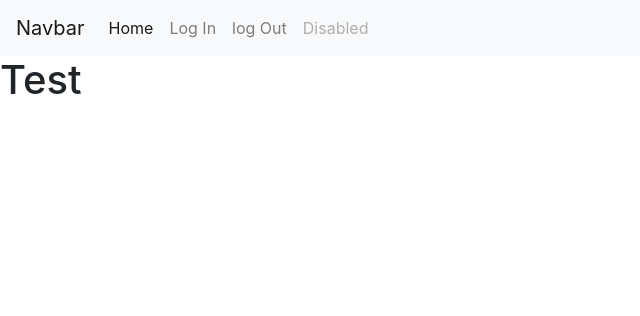
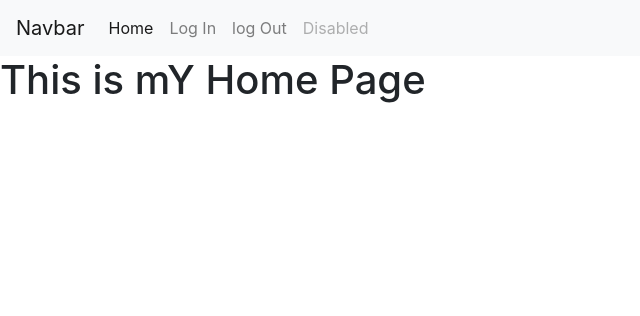
Before and after one commit to zee-ham-su/basic-_flask_-app, a Flask app: page / in a window 1280 px wide. Shown: the top 316 px of the page, without its empty margins (0-640 px from the left). Run offline with Flask 3, Linux system fonts and the light colour scheme.

Commit message:
Update index.html and login.html templates

```diff
--- a/templates/index.html
+++ b/templates/index.html
@@ -1,5 +1,5 @@
 {% extends "base.html" %}
 {% block title %}Home Page{% endblock %}
 {% block content %}
-<h1>Test</h1>
+<h1>This is mY Home Page</h1>
 {% endblock %}
--- a/templates/login.html
+++ b/templates/login.html
@@ -8,7 +8,7 @@
                 <p>{{message}}</p>
             {% endfor %}
         {% endif %}
-    {% endwith % }
+    {% endwith %}
 <form action="#" method="post">
     <p>Name:</p>
     <p><input type="text" name="nm" /></p>
```
